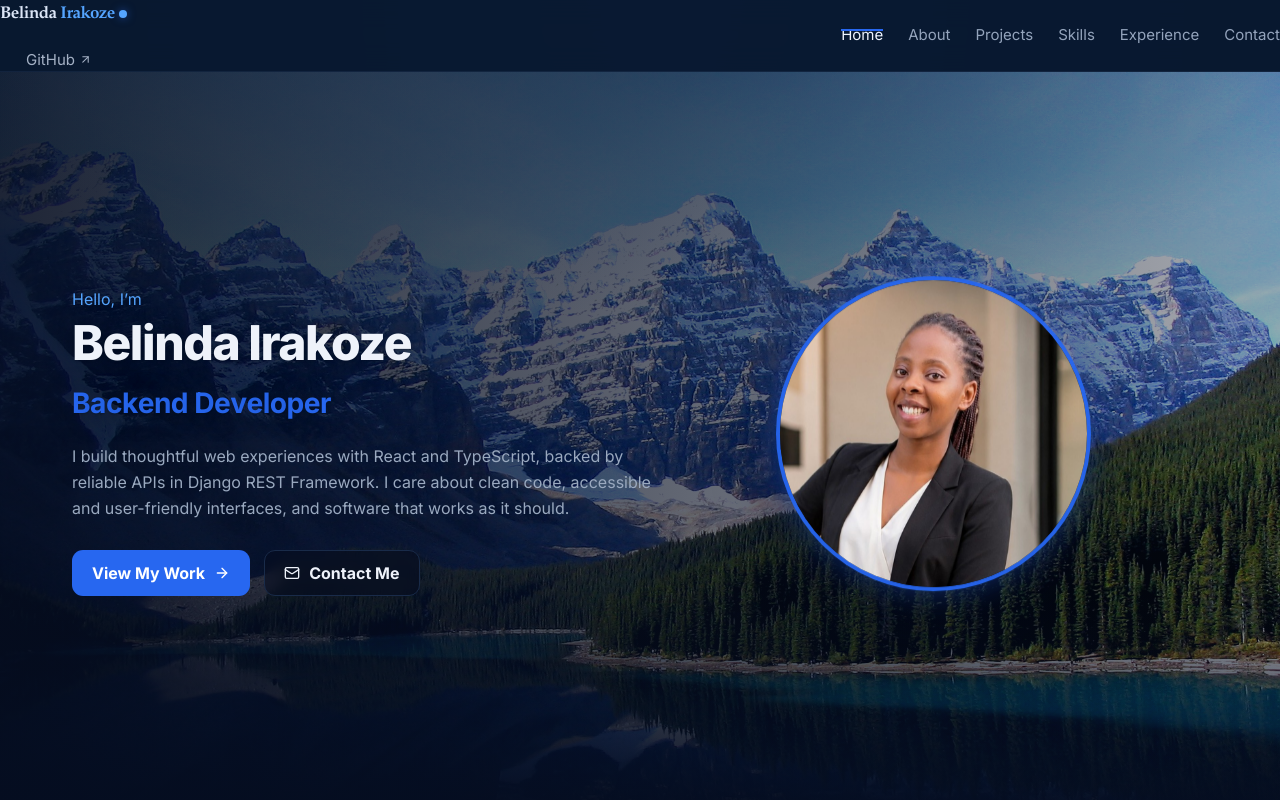
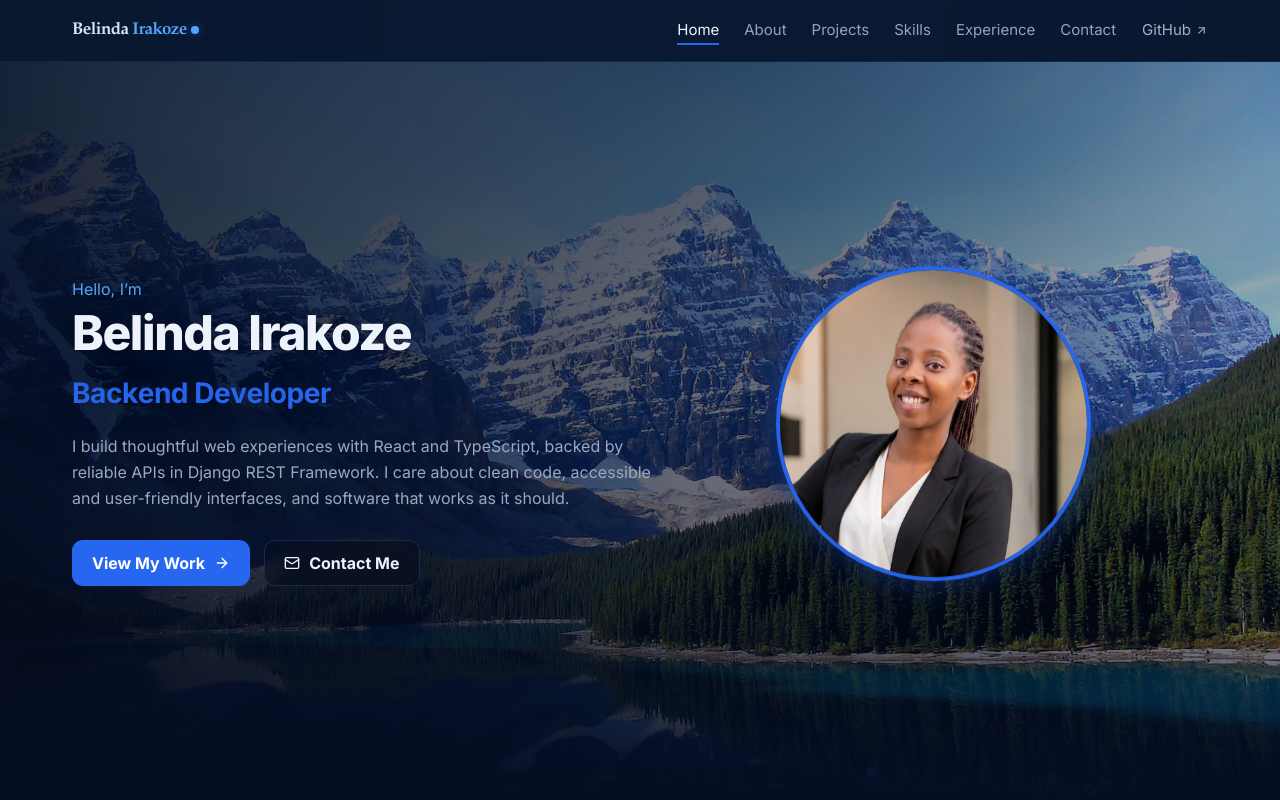
Before and after one commit to belindairakoze37/Portfolio, a React (Vite) app: page / in a window 1280 px wide. Shown: the top 800 px of the page. Built offline with nearby package versions, Linux system fonts and the light colour scheme.

Commit message:
Align navigation with shared container width

```diff
--- a/src/components/Navigation.tsx
+++ b/src/components/Navigation.tsx
@@ -30,6 +30,7 @@ export function Navigation() {  const [open, setOpen] = useState(false);
 
   return (
     <header className="site-header">
+      <div className="container site-header-inner">
         <Link className="brand" to="/" aria-label={`${profile.name}, home`} onClick={() => setOpen(false)}>
           <span className="brand-text">
             <span className="brand-name">
@@ -62,6 +63,7 @@ export function Navigation() {  const [open, setOpen] = useState(false);
         <a className="header-social" href={profile.github} target="_blank" rel="noreferrer">
           GitHub <ArrowUpRight size={13} aria-hidden="true" />
         </a>
+      </div>
     </header>
   );
 }
```
Lines whose indentation alone changed are shown as unchanged.
